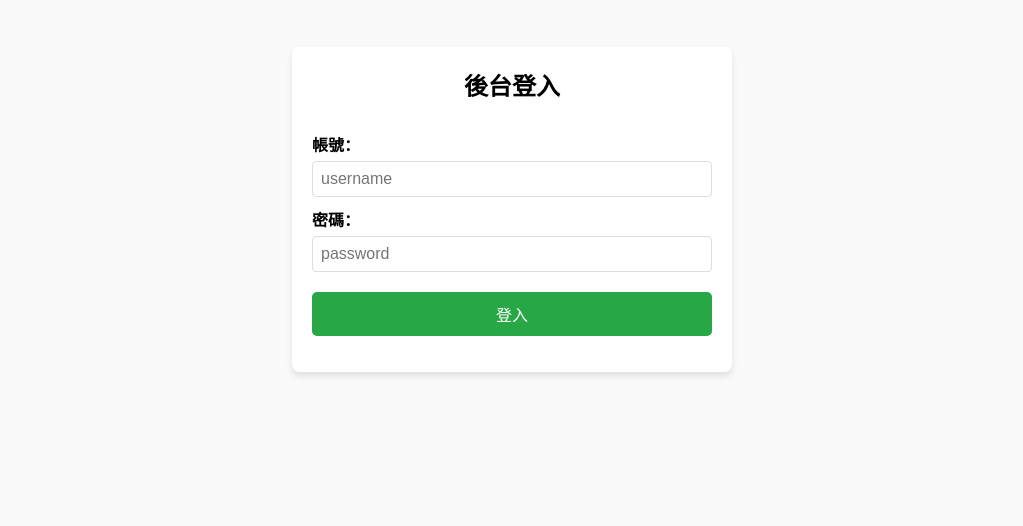
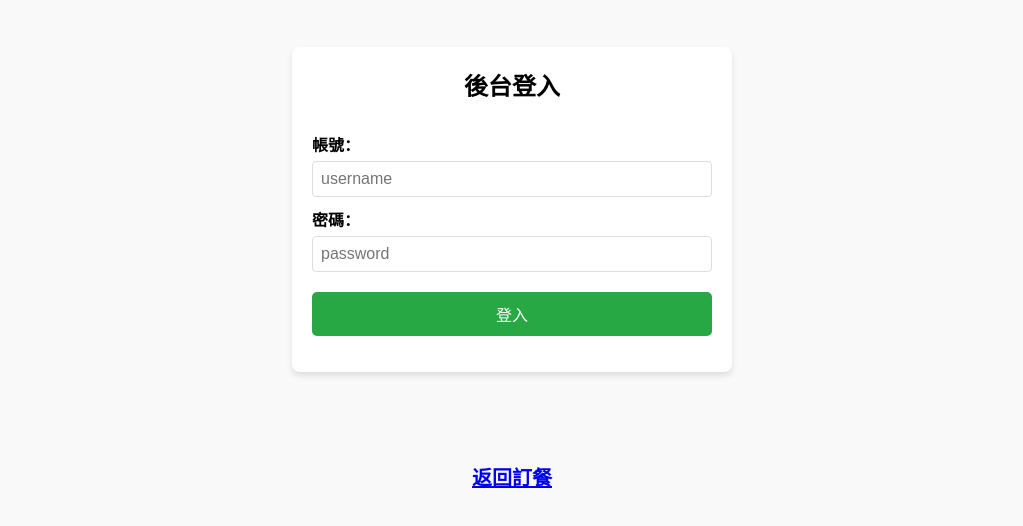
Before and after one commit to ericttffhh/dc, a plain HTML site: page admin.html in a window 1280 px wide. Shown: the part 102-628 px from the top of the page, without its empty margins (128-1151 px from the left). Drawn offline with Linux system fonts and the light colour scheme.

Commit message:
Update admin.html

```diff
--- a/admin.html
+++ b/admin.html
@@ -75,6 +75,13 @@
       margin-top: 10px;
       color: red;
       text-align: center;
+    }
+    .warningText {
+      text-align: center;
+      font-size: 20px;
+      color: red;
+      font-weight: bold;
+      margin-top: 20px;
     }
     /* 管理後台面板 */
     #adminPanel {
@@ -208,6 +215,11 @@
       </div>
     </div>
   </div>
+  <footer>
+    <p class="warningText">
+  <a href="index.html">返回訂餐</a><br></p>
+
+  </footer>
 
   <script>
     document.addEventListener("DOMContentLoaded", function () {
```
